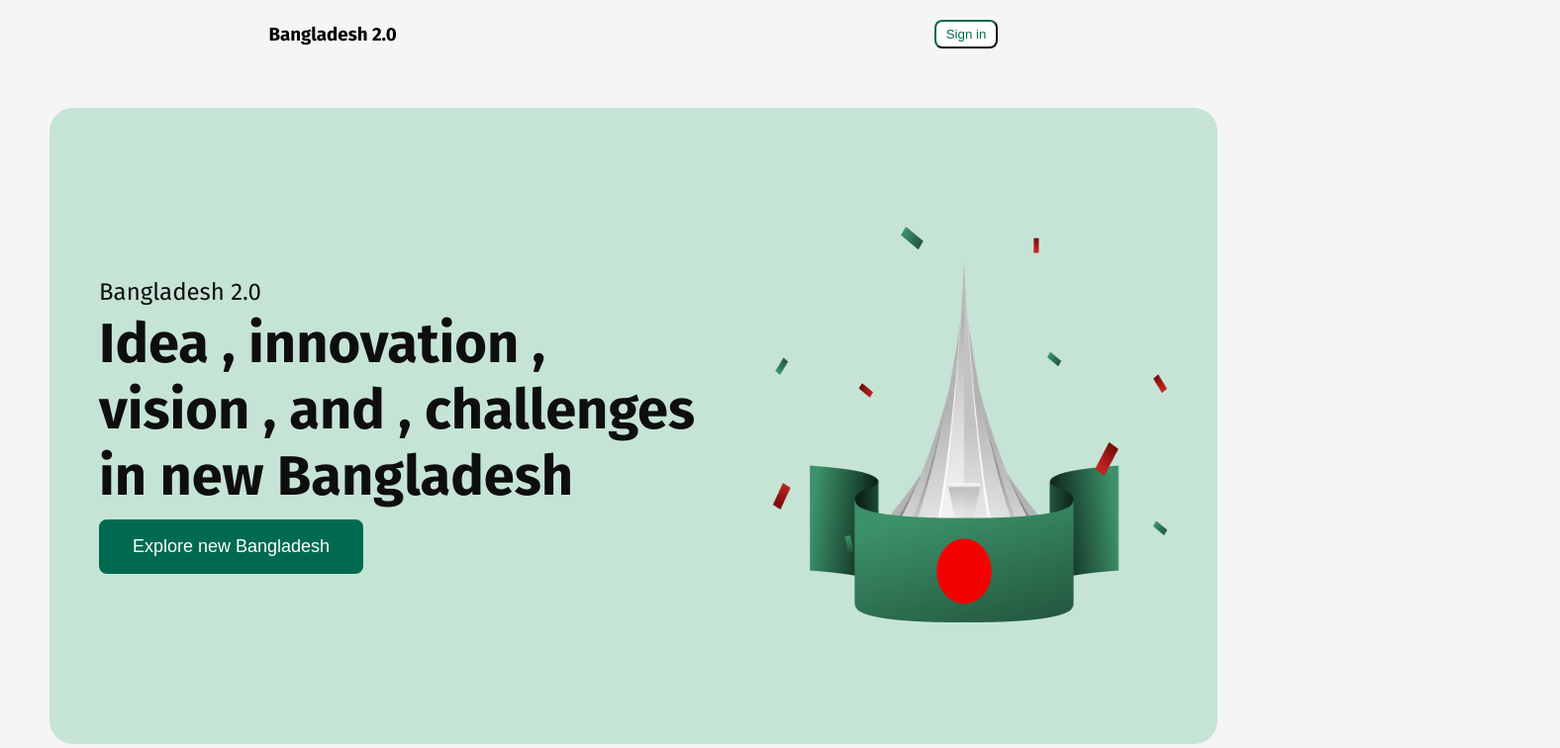
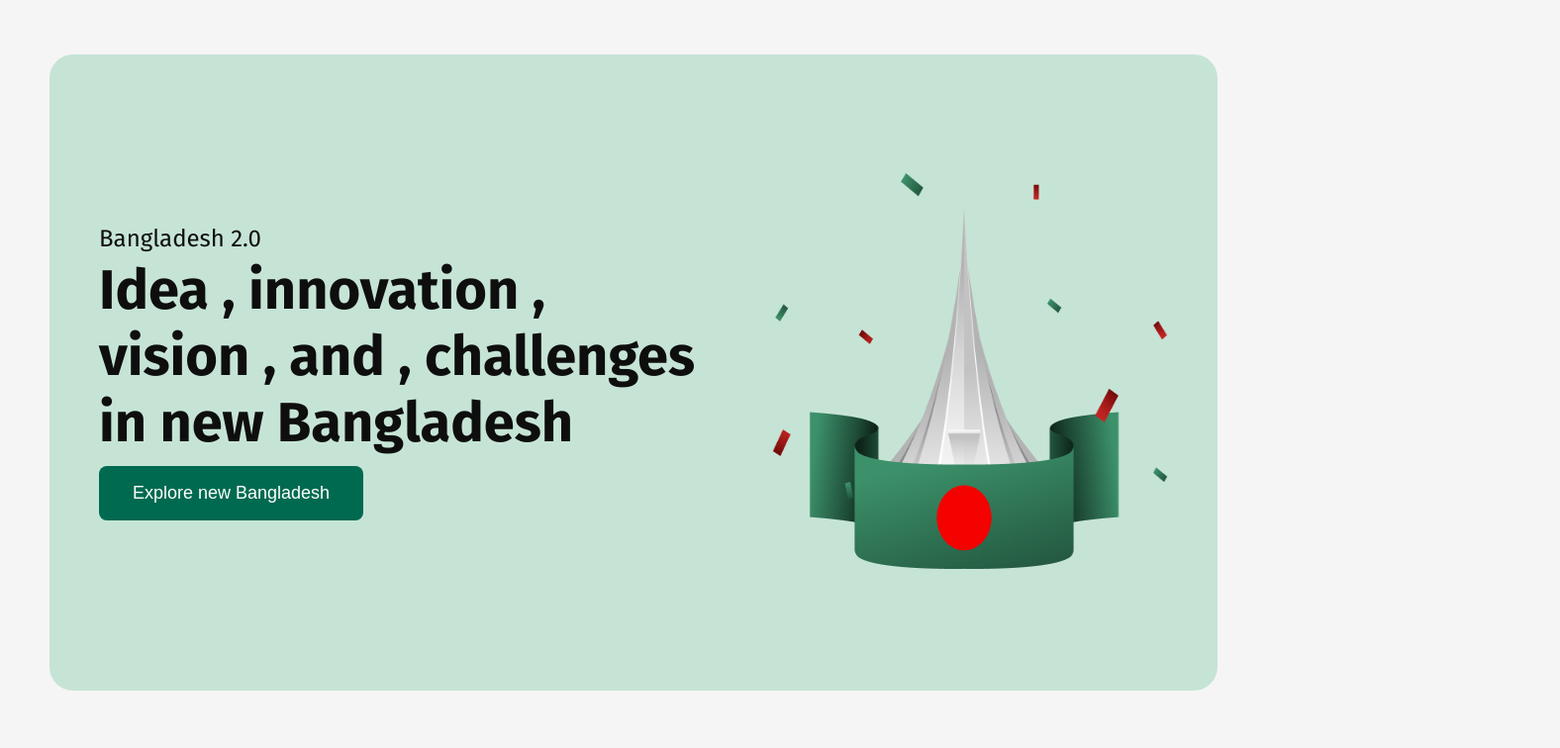
Before and after one commit to Hossain1416/Assignment-one, a plain HTML site: page index.html in a window 1280 px wide. Shown: the top 756 px of the page at 99% size, 1576 px wide, since content can reach past the window. Drawn offline with Linux system fonts and the light colour scheme.

Commit message:
reckeck done

```diff
--- a/Styles/style.css
+++ b/Styles/style.css
@@ -9,11 +9,7 @@ body {
   background-color: #f5f5f5;
 }
 /* header part */
-.Bangladesh {
-  display: flex;
-  align-items: center;
-  justify-content: space-between;
-}
+
 .sign {
   padding: 5px 10px 5px 10px;
   background-color: white;
@@ -219,8 +215,9 @@ main {
 .subs-in{
   border: none;
   padding: 20px  200px;
-  margin: 5px 10px 5px 250px;
+  margin: 5px 10px 5px 200px;
   border-radius: 16px 0px 0px 16px;
+  text-align: center;
 
 }
 .subs-btn{
@@ -230,6 +227,8 @@ main {
   padding: 20px 40px;
   margin-right: 500px;
   border-radius: 0px 16px 16px 0px;
+  text-align: center;
+
 }
 .heading-six{
   font-weight: 700px;
--- a/index.html
+++ b/index.html
@@ -15,10 +15,6 @@
   <body class="open-sans-normal">
     <!-- Header part -->
     <header>
-      <div class="Bangladesh">
-        <div><h3 class="two">Bangladesh 2.0</h3></div>
-        <div><button class="sign">Sign in</button></div>
-      </div>
 
       <!-- Banner section -->
 
```
